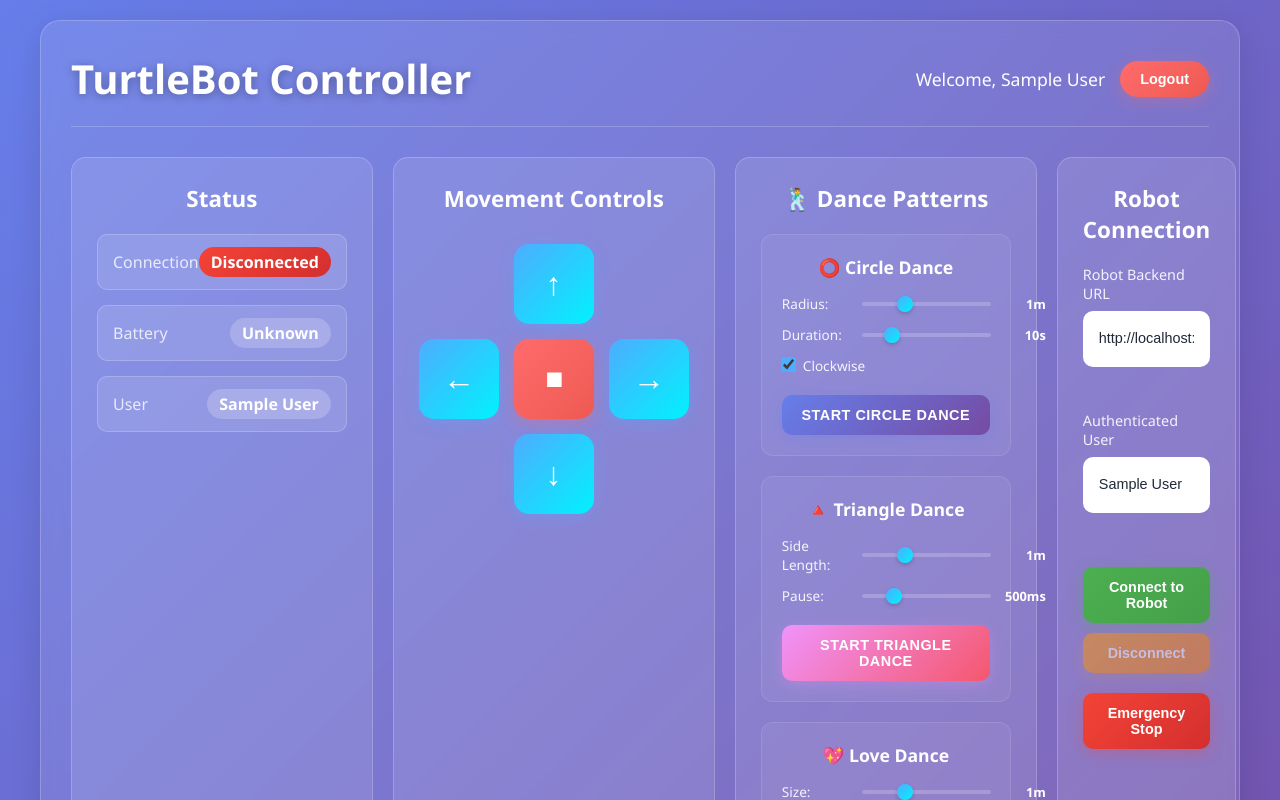
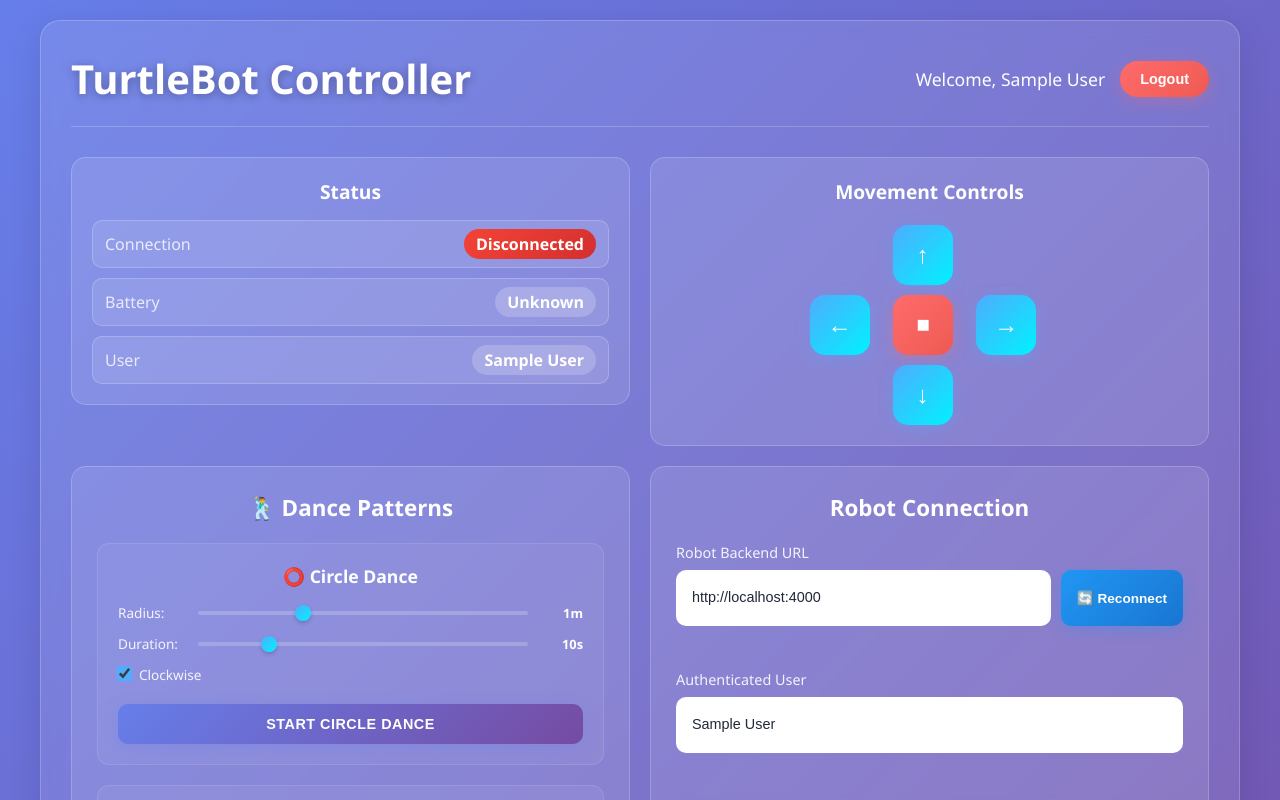
Before and after one commit to sharminesan/tb-frontend, a React (Vite) app: page /dashboard in a window 1280 px wide. Shown: the top 800 px of the page. Built offline with nearby package versions, Linux system fonts and the light colour scheme; no server answers; sample sign-in values are in the browser's storage.

Commit message:
feat: improved layout

```diff
--- a/src/pages/Dashboard.css
+++ b/src/pages/Dashboard.css
@@ -77,7 +77,8 @@
 
 .controller-wrapper {
   display: grid;
-  grid-template-columns: 1fr 1fr 2fr 1fr;
+  grid-template-columns: 1fr 1fr;
+  grid-template-rows: auto 1fr;
   gap: 20px;
   margin-top: 20px;
 }
@@ -86,28 +87,29 @@
 .status-panel {
   background: rgba(255, 255, 255, 0.1);
   border-radius: 15px;
-  padding: 25px;
+  padding: 20px;
   border: 1px solid rgba(255, 255, 255, 0.2);
+  height: fit-content;
 }
 
 .status-panel h2 {
   color: white;
-  font-size: 1.4rem;
-  margin-bottom: 20px;
+  font-size: 1.2rem;
+  margin-bottom: 15px;
   text-align: center;
 }
 
 .status-list {
   display: flex;
   flex-direction: column;
-  gap: 15px;
+  gap: 10px;
 }
 
 .status-item {
   display: flex;
   justify-content: space-between;
   align-items: center;
-  padding: 12px 15px;
+  padding: 8px 12px;
   background: rgba(255, 255, 255, 0.1);
   border-radius: 10px;
   border: 1px solid rgba(255, 255, 255, 0.2);
@@ -140,36 +142,37 @@
 .control-panel {
   background: rgba(255, 255, 255, 0.1);
   border-radius: 15px;
-  padding: 25px;
+  padding: 20px;
   border: 1px solid rgba(255, 255, 255, 0.2);
   display: flex;
   flex-direction: column;
   align-items: center;
+  height: fit-content;
 }
 
 .control-panel h2 {
   color: white;
-  font-size: 1.4rem;
-  margin-bottom: 30px;
+  font-size: 1.2rem;
+  margin-bottom: 20px;
   text-align: center;
 }
 
 .controls-grid {
   display: grid;
   grid-template-columns: repeat(3, 1fr);
-  gap: 15px;
+  gap: 10px;
   width: 100%;
-  max-width: 300px;
+  max-width: 240px;
 }
 
 .control-btn {
-  width: 80px;
-  height: 80px;
+  width: 60px;
+  height: 60px;
   border: none;
   border-radius: 15px;
   background: linear-gradient(135deg, #4facfe, #00f2fe);
   color: white;
-  font-size: 2rem;
+  font-size: 1.5rem;
   font-weight: bold;
   cursor: pointer;
   transition: all 0.3s ease;
@@ -306,6 +309,43 @@
 
 .connect-btn:disabled,
 .disconnect-btn:disabled {
+  opacity: 0.5;
+  cursor: not-allowed;
+  transform: none;
+}
+
+/* URL Input Group */
+.url-input-group {
+  display: flex;
+  gap: 10px;
+  align-items: stretch;
+}
+
+.url-input-group input {
+  flex: 1;
+}
+
+.reconnect-btn {
+  padding: 12px 16px;
+  border: none;
+  border-radius: 10px;
+  background: linear-gradient(135deg, #2196f3, #1976d2);
+  color: white;
+  font-size: 0.85rem;
+  font-weight: 600;
+  cursor: pointer;
+  transition: all 0.3s ease;
+  white-space: nowrap;
+  box-shadow: 0 4px 15px rgba(33, 150, 243, 0.3);
+}
+
+.reconnect-btn:hover:not(:disabled) {
+  transform: translateY(-2px);
+  box-shadow: 0 6px 20px rgba(33, 150, 243, 0.4);
+  background: linear-gradient(135deg, #1e88e5, #1565c0);
+}
+
+.reconnect-btn:disabled {
   opacity: 0.5;
   cursor: not-allowed;
   transform: none;
@@ -490,6 +530,17 @@
 }
 
 /* Responsive Design */
+@media (max-width: 1024px) {
+  .controller-wrapper {
+    gap: 15px;
+  }
+
+  .pattern-grid {
+    grid-template-columns: repeat(auto-fit, minmax(200px, 1fr));
+    gap: 15px;
+  }
+}
+
 @media (max-width: 768px) {
   .dashboard {
     padding: 10px;
@@ -537,10 +588,19 @@
   .controls-grid {
     max-width: 200px;
   }
-
   .control-btn {
     width: 60px;
     height: 60px;
     font-size: 1.2rem;
   }
+
+  .url-input-group {
+    flex-direction: column;
+    gap: 8px;
+  }
+
+  .reconnect-btn {
+    padding: 10px 12px;
+    font-size: 0.8rem;
+  }
 }
--- a/src/pages/Dashboard.jsx
+++ b/src/pages/Dashboard.jsx
@@ -11,7 +11,7 @@ export default function Dashboard() {
   const [connectionStatus, setConnectionStatus] = useState("Disconnected");
   const [batteryStatus, setBatteryStatus] = useState("Unknown");
   const [robotStatus, setRobotStatus] = useState(null);
-  const [backendUrl] = useState("http://localhost:4000");
+  const [backendUrl, setBackendUrl] = useState("http://localhost:4000");
 
   // State for dance pattern controls
   const [patternSettings, setPatternSettings] = useState({
@@ -166,6 +166,62 @@ export default function Dashboard() {
     if (socket) {
       socket.disconnect();
     }
+  };
+
+  const handleBackendUrlChange = (e) => {
+    const newUrl = e.target.value;
+    setBackendUrl(newUrl);
+
+    // Disconnect current socket if connected
+    if (socket && socket.connected) {
+      socket.disconnect();
+    }
+  };
+
+  const reconnectWithNewUrl = () => {
+    // Disconnect existing socket
+    if (socket) {
+      socket.disconnect();
+      socket.close();
+    }
+
+    // Create new socket connection with updated URL
+    const newSocket = io(backendUrl);
+    setSocket(newSocket);
+
+    // Set up event listeners for the new socket
+    newSocket.on("connect", () => {
+      setConnectionStatus("Connected");
+      console.log("Connected to robot backend via Socket.IO");
+      fetchRobotStatus();
+      fetchSensorData();
+    });
+
+    newSocket.on("disconnect", () => {
+      setConnectionStatus("Disconnected");
+      console.log("Disconnected from robot backend");
+    });
+
+    // Listen for battery updates
+    newSocket.on("battery_update", (data) => {
+      setBatteryStatus(`${Math.round(data.percentage * 100)}%`);
+    });
+
+    // Listen for status updates
+    newSocket.on("status_update", (data) => {
+      setRobotStatus(data);
+    });
+
+    // Listen for movement responses
+    newSocket.on("move_response", (data) => {
+      console.log("Move response:", data);
+    });
+
+    // Listen for emergency stop notifications
+    newSocket.on("emergency_stop_activated", (data) => {
+      console.log("Emergency stop activated:", data);
+      alert("Emergency stop activated!");
+    });
   };
 
   // Pattern management functions
@@ -542,9 +598,25 @@ export default function Dashboard() {
           <div className="settings-panel">
             <h2>Robot Connection</h2>
             <div className="settings-form">
+              {" "}
               <div className="form-group">
                 <label>Robot Backend URL</label>
-                <input type="text" value={backendUrl} readOnly />
+                <div className="url-input-group">
+                  <input
+                    type="text"
+                    value={backendUrl}
+                    onChange={handleBackendUrlChange}
+                    placeholder="http://localhost:4000"
+                  />
+                  <button
+                    className="reconnect-btn"
+                    onClick={reconnectWithNewUrl}
+                    disabled={!backendUrl}
+                    title="Reconnect with new URL"
+                  >
+                    🔄 Reconnect
+                  </button>
+                </div>
               </div>
               <div className="form-group">
                 <label>Authenticated User</label>
```
